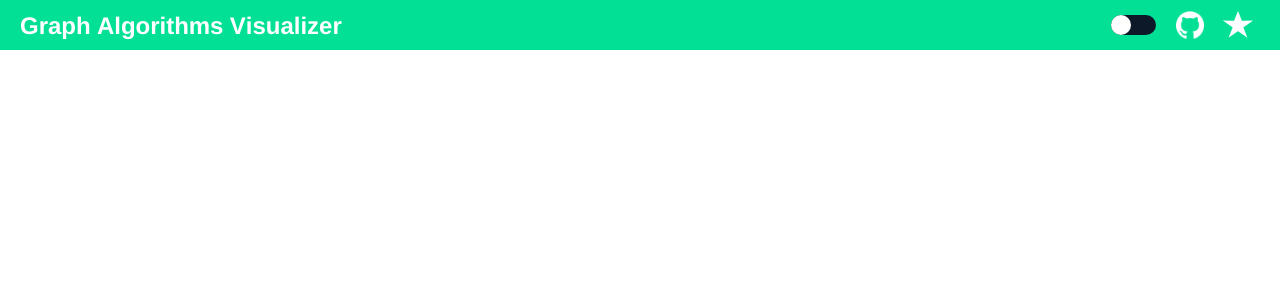
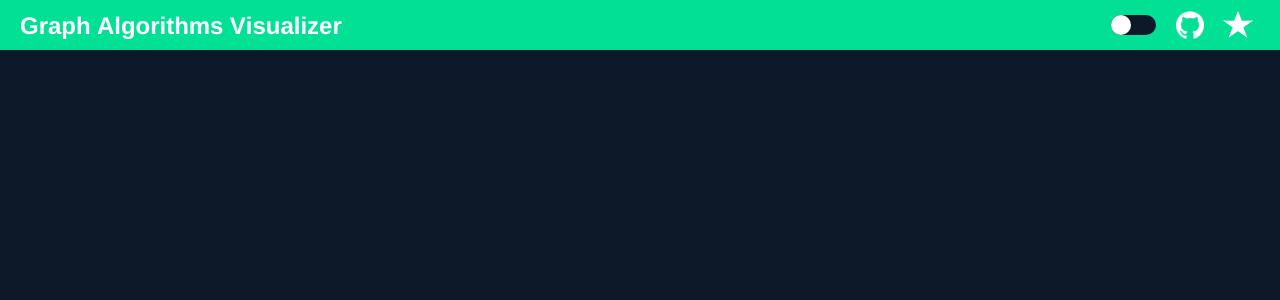
Before and after one commit to KarimElghamry/GraphAV, a React (Create React App) app: page / in a window 1280 px wide. Shown: the top 300 px of the page. Built offline with nearby package versions, Linux system fonts and the light colour scheme.

Commit message:
add: Canvas to Home

```diff
--- a/src/components/GraphCanvas/Container.tsx
+++ b/src/components/GraphCanvas/Container.tsx
@@ -6,7 +6,7 @@ interface Props {
 }
 
 const Container = styled.div<Props>`
-  height: 100%;
+  height: calc(100vh - 50px);
   width: 100%;
   background-color: ${(props) => props.theme.canvas.background};
   transition-duration: 0.3s;
--- a/src/components/Home/Home.tsx
+++ b/src/components/Home/Home.tsx
@@ -1,5 +1,6 @@
 import React, {ReactElement} from 'react';
 import Navbar from '../Navbar/Navbar';
+import GraphCanvas from '../GraphCanvas/GraphCanvas';
 
 interface HomeProps {
   changeTheme: Function;
@@ -9,6 +10,7 @@ const Home: React.FC<HomeProps> = (props: HomeProps): ReactElement => {
   return (
     <div>
       <Navbar changeTheme={props.changeTheme}></Navbar>
+      <GraphCanvas></GraphCanvas>
     </div>
   );
 };
```
